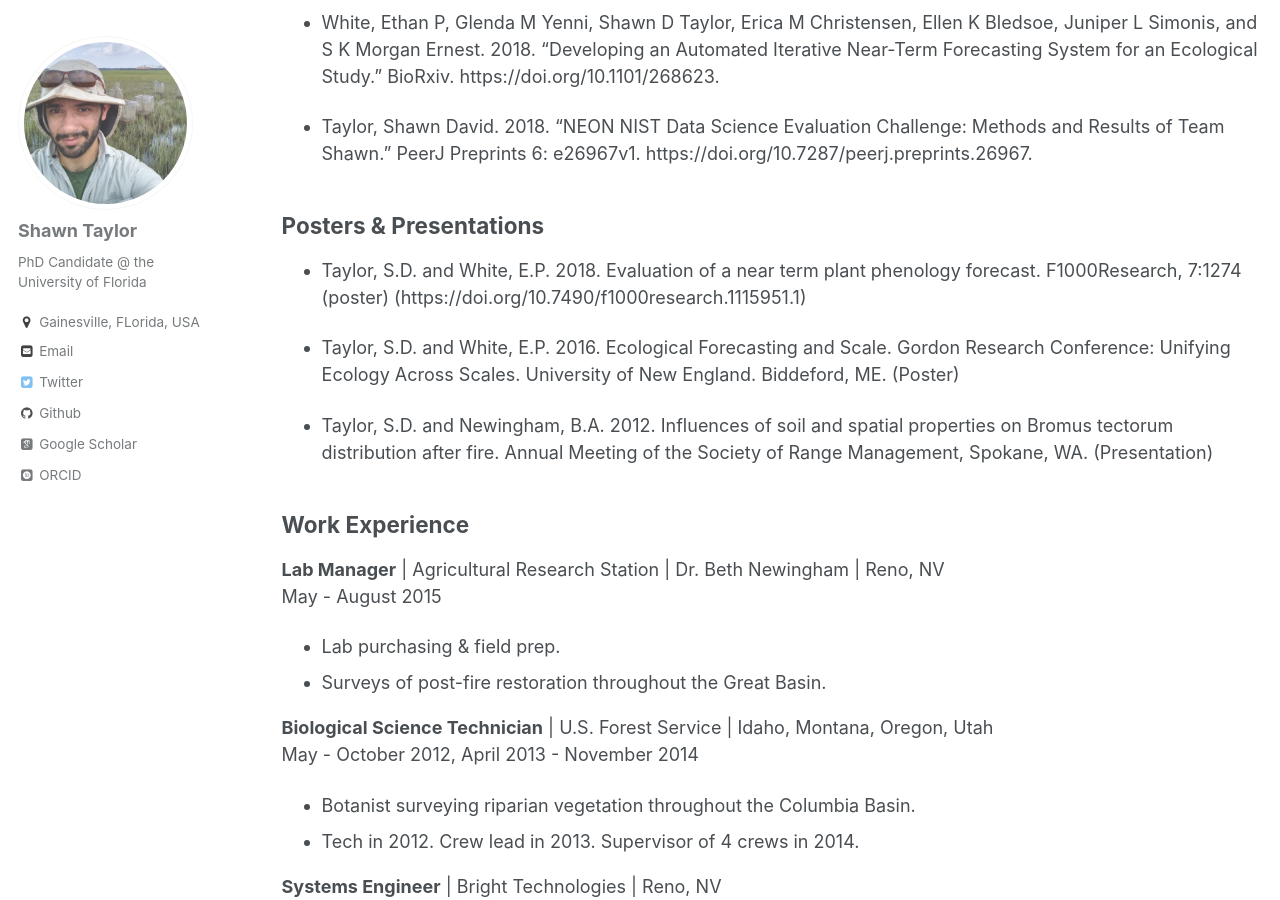
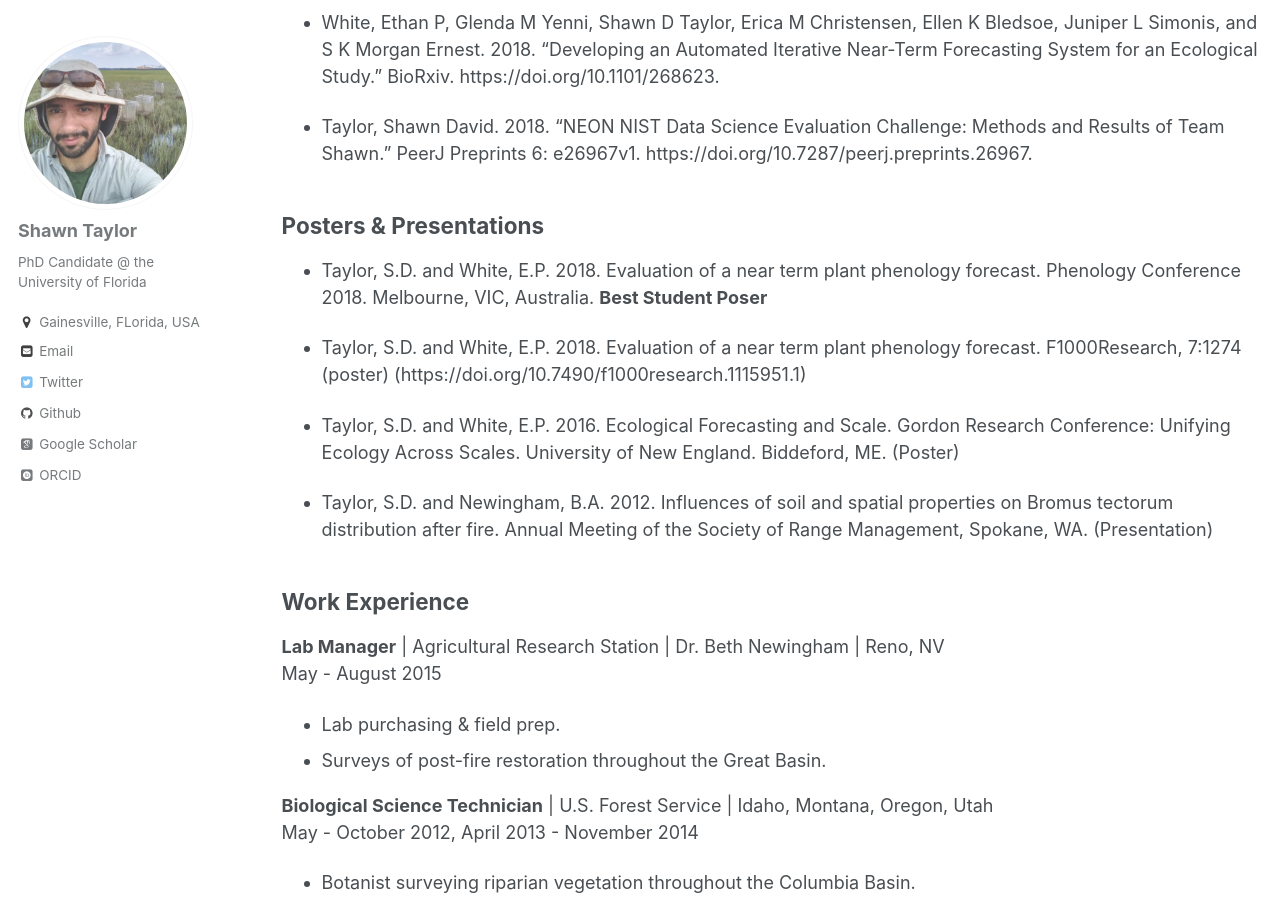
Before and after one commit to sdtaylor/sdtaylor.github.io, a Jekyll site: the page built from _pages/cv.md, in a window 1280 px wide and 900 px high, scrolled down 969 px. Built offline with Jekyll 4.4.1, drawn with Linux system fonts in a browser that asks for light colours; some web fonts are replaced.

Commit message:
add pheno conference poster

```diff
--- a/_pages/cv.md
+++ b/_pages/cv.md
@@ -39,6 +39,8 @@ Research: Forecasting in ecology
 
 ## Posters & Presentations
 
+- Taylor, S.D. and White, E.P. 2018. Evaluation of a near term plant phenology forecast. Phenology Conference 2018. Melbourne, VIC, Australia. **Best Student Poser**
+
 - Taylor, S.D. and White, E.P. 2018. Evaluation of a near term plant phenology forecast. F1000Research, 7:1274 (poster) ([https://doi.org/10.7490/f1000research.1115951.1](https://doi.org/10.7490/f1000research.1115951.1))
 
 - Taylor, S.D. and White, E.P. 2016. Ecological Forecasting and Scale. Gordon Research Conference: Unifying Ecology Across Scales. University of New England. Biddeford, ME. (Poster)
```
